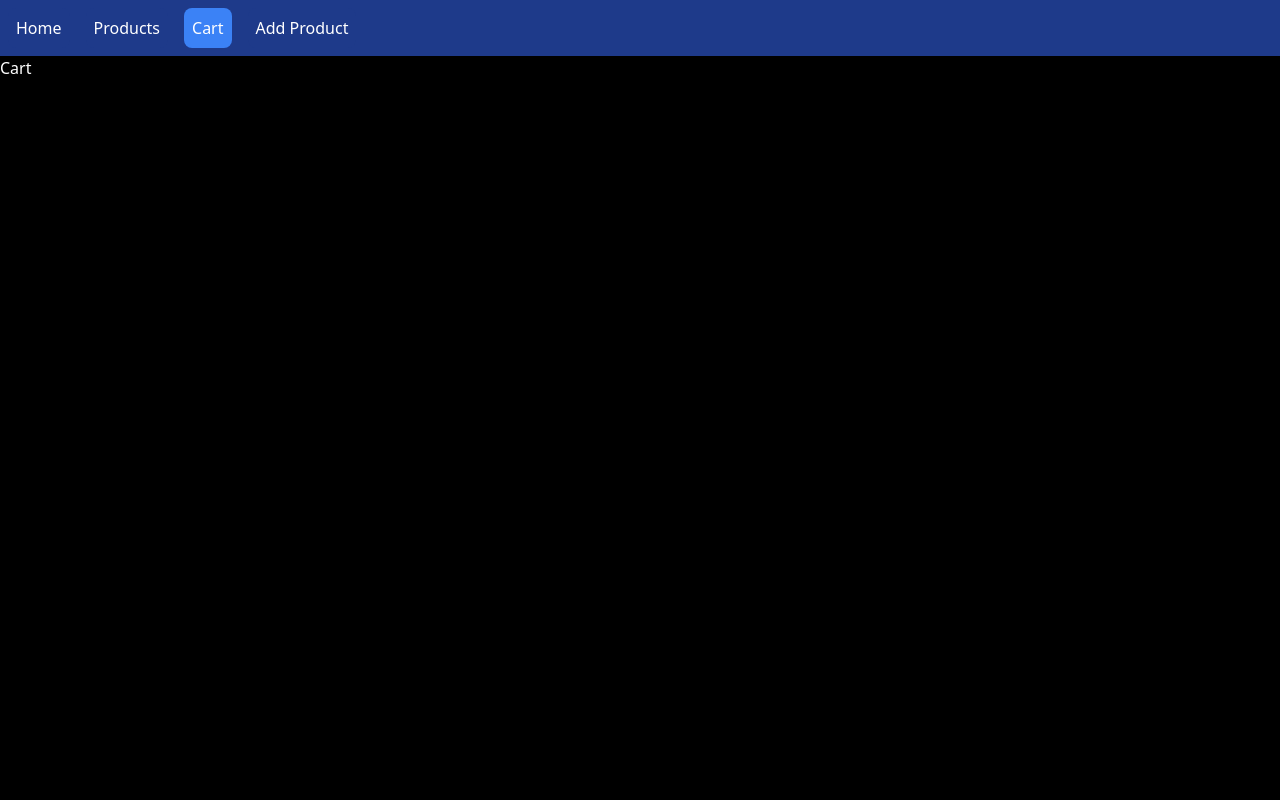
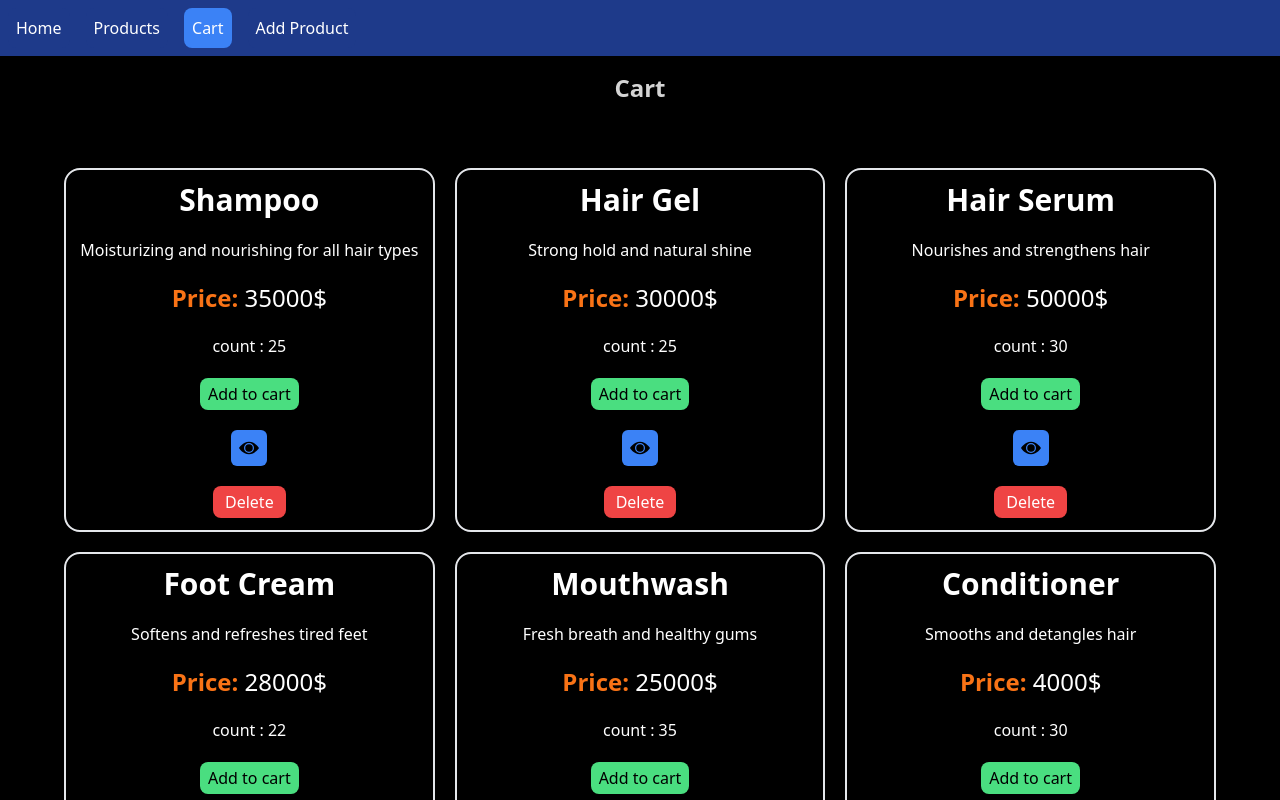
Before and after one commit to sahand-mahdilu/CRUD-with-React, a React (Vite) app: page /cart in a window 1280 px wide. Shown: the top 800 px of the page. Built offline with nearby package versions, Linux system fonts and the light colour scheme; data requests are answered from the project's data file.

Commit message:
feat: get cartProduct added, feat : delete button added

```diff
--- a/db.json
+++ b/db.json
@@ -169,5 +169,54 @@
       "id": 23
     }
   ],
-    "cart":[]
+  "cart": [
+    {
+      "id": 1,
+      "name": "Shampoo",
+      "description": "Moisturizing and nourishing for all hair types",
+      "qyt": 25,
+      "price": 35000,
+      "available": true
+    },
+    {
+      "id": 9,
+      "name": "Hair Gel",
+      "description": "Strong hold and natural shine",
+      "qyt": 25,
+      "price": 30000,
+      "available": true
+    },
+    {
+      "id": 16,
+      "name": "Hair Serum",
+      "description": "Nourishes and strengthens hair",
+      "qyt": 30,
+      "price": 50000,
+      "available": true
+    },
+    {
+      "id": 20,
+      "name": "Foot Cream",
+      "description": "Softens and refreshes tired feet",
+      "qyt": 22,
+      "price": 28000,
+      "available": true
+    },
+    {
+      "id": 7,
+      "name": "Mouthwash",
+      "description": "Fresh breath and healthy gums",
+      "qyt": 35,
+      "price": 25000,
+      "available": true
+    },
+    {
+      "id": 2,
+      "name": "Conditioner",
+      "description": "Smooths and detangles hair",
+      "qyt": 30,
+      "price": 4000,
+      "available": true
     }
+  ]
+}
--- a/src/API/APIs.ts
+++ b/src/API/APIs.ts
@@ -8,6 +8,16 @@ import { AxiosResponse } from "axios";
 async function getProducts(search:string): Promise<ProductsModel[]> {
     try {
         let res: AxiosResponse<ProductsModel[]> = await httpRequest.get(`${endPoints.product}${search}`);
+        let data: ProductsModel[] = res.data;
+        return data;
+    } catch (err) {
+        console.log(err);
+        throw new Error("Failed to fetch products");
+    }
+}
+async function getCartProducts(): Promise<ProductsModel[]> {
+    try {
+        let res: AxiosResponse<ProductsModel[]> = await httpRequest.get(`${endPoints.cart}`);
         let data: ProductsModel[] = res.data;
         return data;
     } catch (err) {
@@ -47,4 +57,4 @@ async function Addproducts(product:ProductsModel){
 }
 
 
-export{getProducts,getProduct,Addproducts}
+export{getProducts,getProduct,Addproducts,getCartProducts}
--- a/src/Components/ProductCart.tsx
+++ b/src/Components/ProductCart.tsx
@@ -1,13 +1,15 @@
 import { Link } from "react-router";
-import { ProductsModel } from "../Models/ProductModels";
+import { ProductCartProps,  } from "../Models/ProductModels";
 import useAddProducts from "../Hooks/useAddProducts";
 
-export default function ProductCart(props :ProductsModel) {
+export default function ProductCart(props :ProductCartProps) {
 
-const {name, description , qyt, price ,available,id}=props
+const {name, description , qyt, price ,available,id,children}=props
+
+console.log(children);
 
 
-  console.log(props);
+
 
   const {mutate} = useAddProducts()
 
@@ -22,16 +24,16 @@ const AddProduct=()=>{
   return (
     <div className={available ? "flex flex-col items-center gap-5  border-2 hover:bg-blue-950 transition-all  p-3 rounded-2xl": "flex flex-col items-center gap-5  border-2 hover:bg-blue-950 transition-all  p-3 rounded-2xl bg-slate-500"}>
 
-        <h1 className="text-3xl font-bold">{name}</h1>
+        <h1 className="text-3xl font-bold text-white">{name}</h1>
         {available? "" :<p className="text-red-600 font-bold text-xl">not available</p>}
-        <p className="text-center">{description}</p>
+        <p className="text-center text-white">{description}</p>
         <div>
         <span className="text-2xl font-bold text-orange-500">Price: </span>
-        <span className="text-2xl">{price}$ </span>
+        <span className="text-2xl text-white">{price}$ </span>
 
 
         </div>
-        <span>count : {qyt}</span>
+        <span className="text-white">count : {qyt}</span>
         <button onClick={AddProduct} disabled={!available} className={available?"p-1 px-2 rounded-lg bg-green-400":"p-1 px-2 rounded-lg bg-red-400" }>Add to cart</button>
 
 
@@ -47,6 +49,8 @@ const AddProduct=()=>{
           </svg></span>
           </Link>
 
+          {children}
+
 
     </div>
   )
--- /dev/null
+++ b/src/Hooks/useGetCartProducts.ts
@@ -0,0 +1,17 @@
+import { useQuery } from "@tanstack/react-query";
+import { ProductsModel } from "../Models/ProductModels";
+import { getCartProducts } from "../API/APIs";
+
+export default function useGetCartProducts() {
+  return (
+
+    useQuery<ProductsModel[], Error>({
+        queryKey: ["cartProducts"],
+        queryFn: getCartProducts
+
+
+    })
+
+
+  )
+}
--- a/src/Models/ProductModels.ts
+++ b/src/Models/ProductModels.ts
@@ -6,3 +6,9 @@ export interface ProductsModel {
     price: number;
     available: boolean;
 }
+
+
+
+export interface ProductCartProps extends ProductsModel {
+    showExtraButton?: boolean;
+    children?: React.ReactNode;}
--- a/src/Pages/Cart.tsx
+++ b/src/Pages/Cart.tsx
@@ -1,6 +1,28 @@
+
+import ProductCart from "../Components/ProductCart";
+import useGetCartProducts from "../Hooks/useGetCartProducts"
 
 export default function Cart() {
+
+
+    const {data}= useGetCartProducts()
+
+
+
+
   return (
-    <div className="text-white">Cart</div>
+    <>    <div className="text-white text-2xl font-bold text-center mt-4 animate-pulse ">Cart</div>
+
+<div className="grid grid-cols-3 gap-5 p-16 bg-black">
+
+  {data?.map(d=>{return <ProductCart key={d.id} {...d} >
+    <button  className="bg-red-500 text-white p-1 px-3 rounded-lg hover:bg-red-400">Delete</button>
+  </ProductCart>})}
+
+
+
+</div>
+    </>
+
   )
 }
```
Lines whose indentation alone changed are shown as unchanged.
